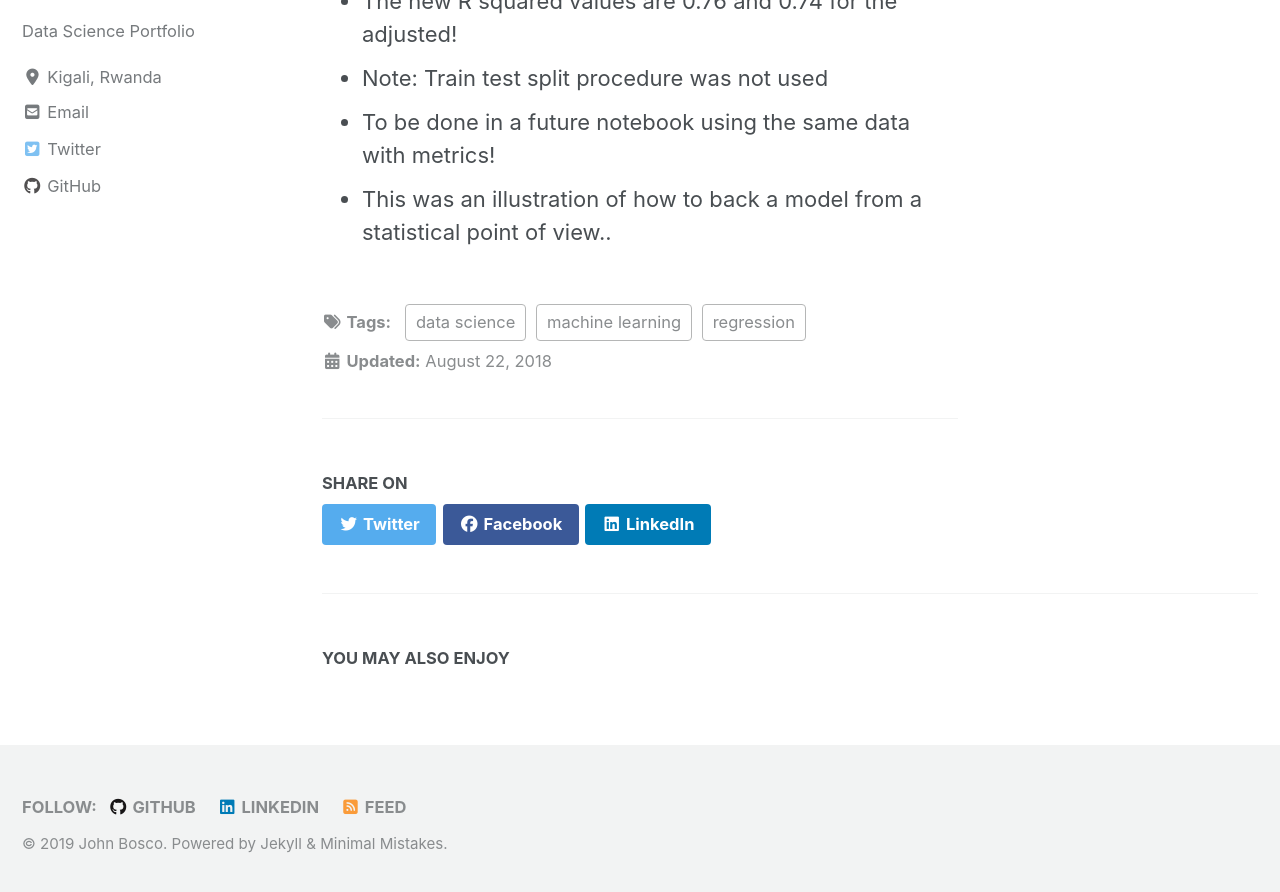
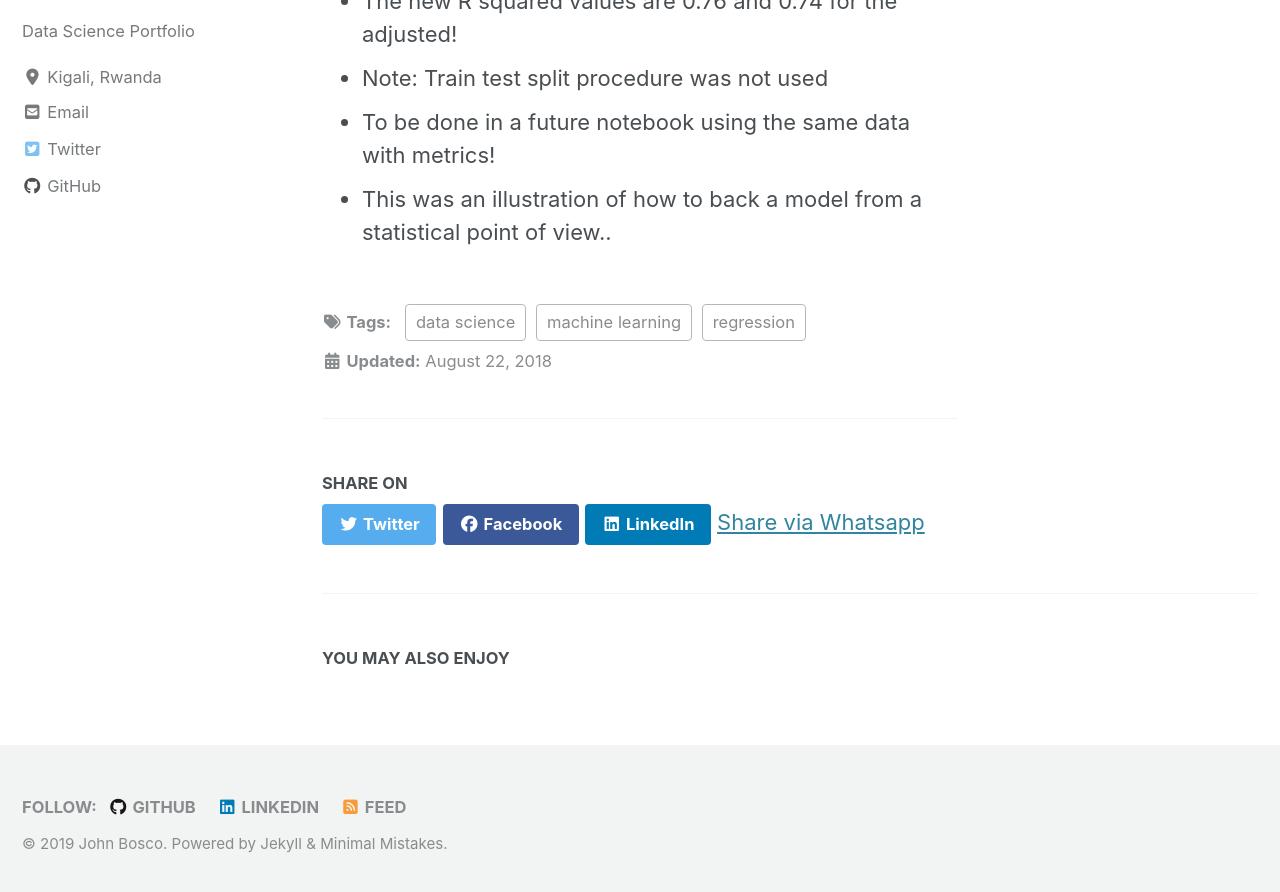
Before and after one commit to boscoj2008/boscoj2008.github.io, a Jekyll site: the page built from _posts/2018-08-22-LinearRegression.md, in a window 1280 px wide and 900 px high, scrolled down 25451 px. Shown: the top 892 px of the window. Built offline with Jekyll 4.4.1, drawn with Linux system fonts in a browser that asks for light colours; cached includes are drawn as plain includes; nearby versions of some CDN libraries; formulas are drawn with MathJax 3.

Commit message:
fresh commit

```diff
--- a/_includes/social-share.html
+++ b/_includes/social-share.html
@@ -8,4 +8,7 @@
   <a href="https://www.facebook.com/sharer/sharer.php?u={{ page.url | absolute_url | url_encode }}" class="btn btn--facebook" onclick="window.open(this.href, 'window', 'left=20,top=20,width=500,height=500,toolbar=1,resizable=0'); return false;" title="{{ site.data.ui-text[site.locale].share_on_label | default: 'Share on' }} Facebook"><i class="fab fa-fw fa-facebook" aria-hidden="true"></i><span> Facebook</span></a>
 
   <a href="https://www.linkedin.com/shareArticle?mini=true&url={{ page.url | absolute_url | url_encode }}" class="btn btn--linkedin" onclick="window.open(this.href, 'window', 'left=20,top=20,width=500,height=500,toolbar=1,resizable=0'); return false;" title="{{ site.data.ui-text[site.locale].share_on_label | default: 'Share on' }} LinkedIn"><i class="fab fa-fw fa-linkedin" aria-hidden="true"></i><span> LinkedIn</span></a>
+
+<a href="whatsapp://send?text=urlencodedtext" data-action="share/whatsapp/share">Share via Whatsapp</a>
+
 </section>
```
